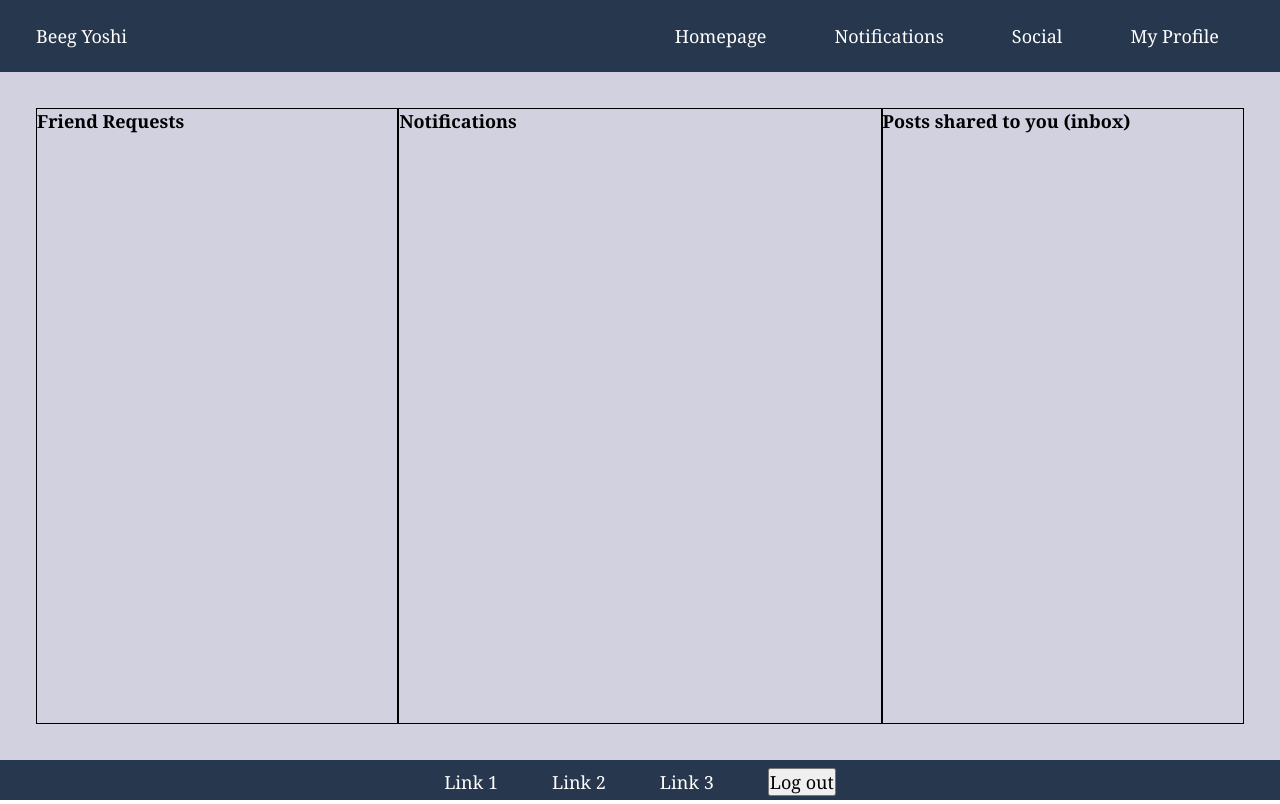
After one commit to uofa-cmput404/404f23project-beeg-yoshi, a Django app: template social/templates/pages/notifcationPage.html in a window 1280 px wide. The commit adds this page. Run offline with Django 4.2, Linux system fonts and the light colour scheme; the template is opened without the code that fills it, so the values that code supplies are empty.

Commit message:
changed font, started structure for notifs

```diff
--- a/social/static/social/stylesheets/main.css
+++ b/social/static/social/stylesheets/main.css
@@ -3,7 +3,10 @@
 - Header.
 - Footer.
 */
+@import url('https://fonts.googleapis.com/css?family=Varela Round');
+
 body{
+    font-family: 'Varela Round';
     min-height: 100vh; /* Page is at least as long as the length of the page */
     display: flex;
     flex-direction: column;
--- /dev/null
+++ b/social/static/social/stylesheets/notificationPage.css
@@ -0,0 +1,16 @@
+.content .col1 {
+    flex: 0 0 30%; /* Won't grow or shrink, has a minimum width of 200px. */
+    border: 1px solid black;
+}
+
+.content .stream{
+    flex: 1 0 30%; /* Will take up the space between the side columns, but won't shrink below 350 px */
+    border: 1px solid black;
+    display: flex;
+    flex-direction: column;
+}
+
+.content .col3{
+    flex: 0 0 30%; /* Won't grow or shrink, has a minimum width of 200px. */
+    border: 1px solid black;
+}
--- /dev/null
+++ b/social/templates/pages/notifcationPage.html
@@ -0,0 +1,53 @@
+<!DOCTYPE html>
+<html lang="en">
+<head>
+    <meta charset="UTF-8">
+    <meta name="viewport" content="width=device-width, initial-scale=1.0">
+
+    <!-- import the static stylesheets here -->
+
+    <link rel="stylesheet" href="../../static/social/stylesheets/main.css"> <!-- Development purposes -->
+    <link rel="stylesheet" href="../../static/social/stylesheets/notificationPage.css"> <!-- ^ -->
+    <title>My Notifcations</title>
+</head>
+<body>
+    <!-- Header always sticks to top of screen -->
+    <div class="header">
+        <div class="appLogo">Beeg Yoshi</div>
+        <ul class="navLinks">
+            <li><a href="">Homepage</a></li>
+            <li><a href="">Notifications</a></li>
+            <li><a href="./socialPage.html">Social</a></li>
+            <li><a href="./userProfile.html">My Profile</a></li>
+        </ul>
+    </div>
+
+    <!-- Will have 3 columns. The outer 2 are blank for now, but can add stuff in the future (IE: Future modulartiy)-->
+    <div class="content">
+        <div class="col1">
+            <h1>Friend Requests</h1> <!-- List of friend requests -->
+        </div>
+
+        <div class="stream">
+            <h1>Notifications</h1> <!-- Someone has liked your post, someone has commented: ... -->
+        </div>
+
+        <div class="col3">
+            <h1>Posts shared to you (inbox)</h1> <!-- Someone sent you a post, like tagging someone -->
+        </div>
+
+    </div>
+
+
+    <!-- Footer -->
+    <div class="footer">
+        <ul class="footerLinks">
+            <li><a href="">Link 1</a></li>
+            <li><a href="">Link 2</a></li>
+            <li><a href="">Link 3</a></li>
+            <button class="log-out" id="logoutBtn">Log out</button>
+        </ul>
+    </div>
+
+</body>
+</html>
```
